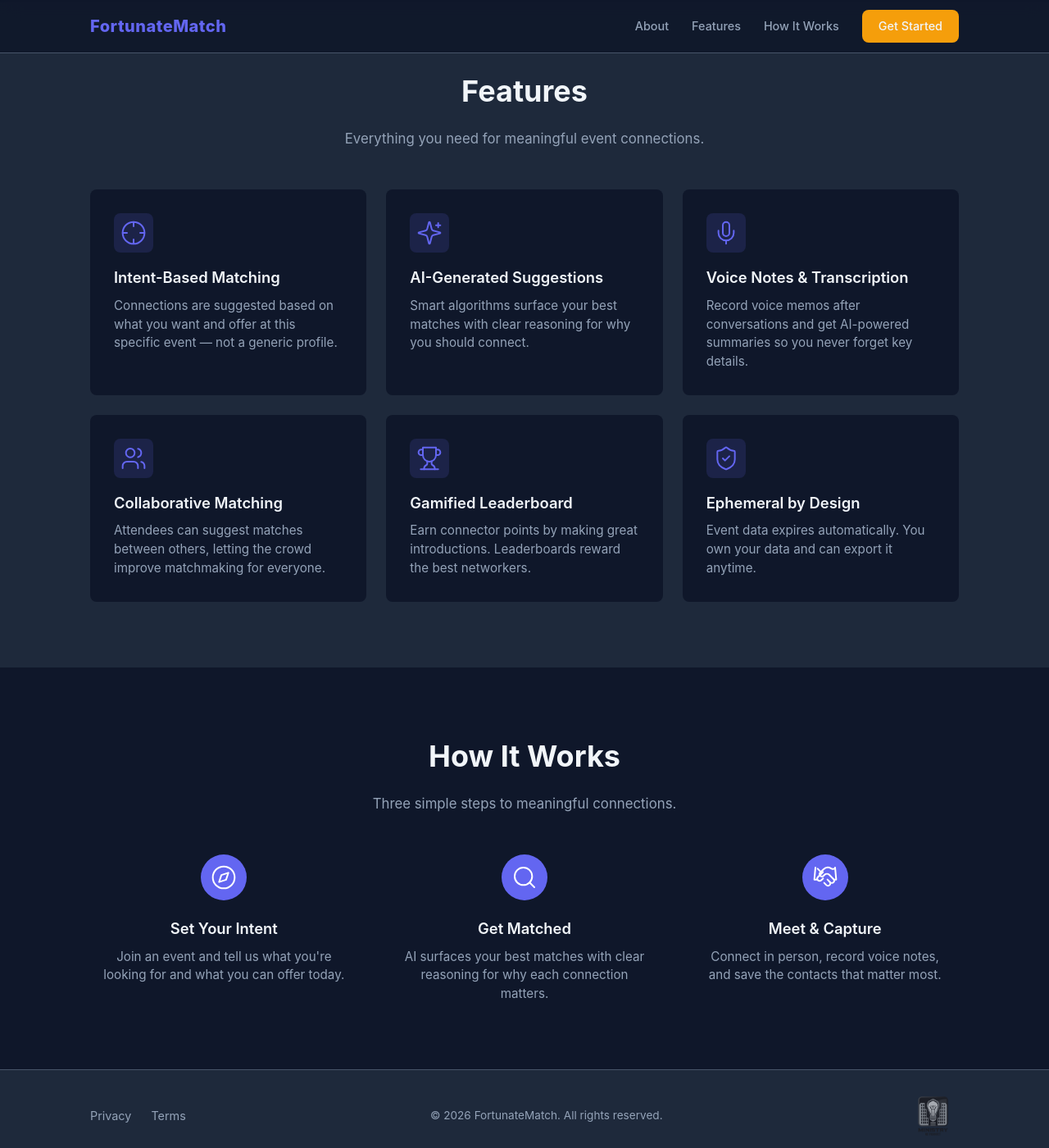
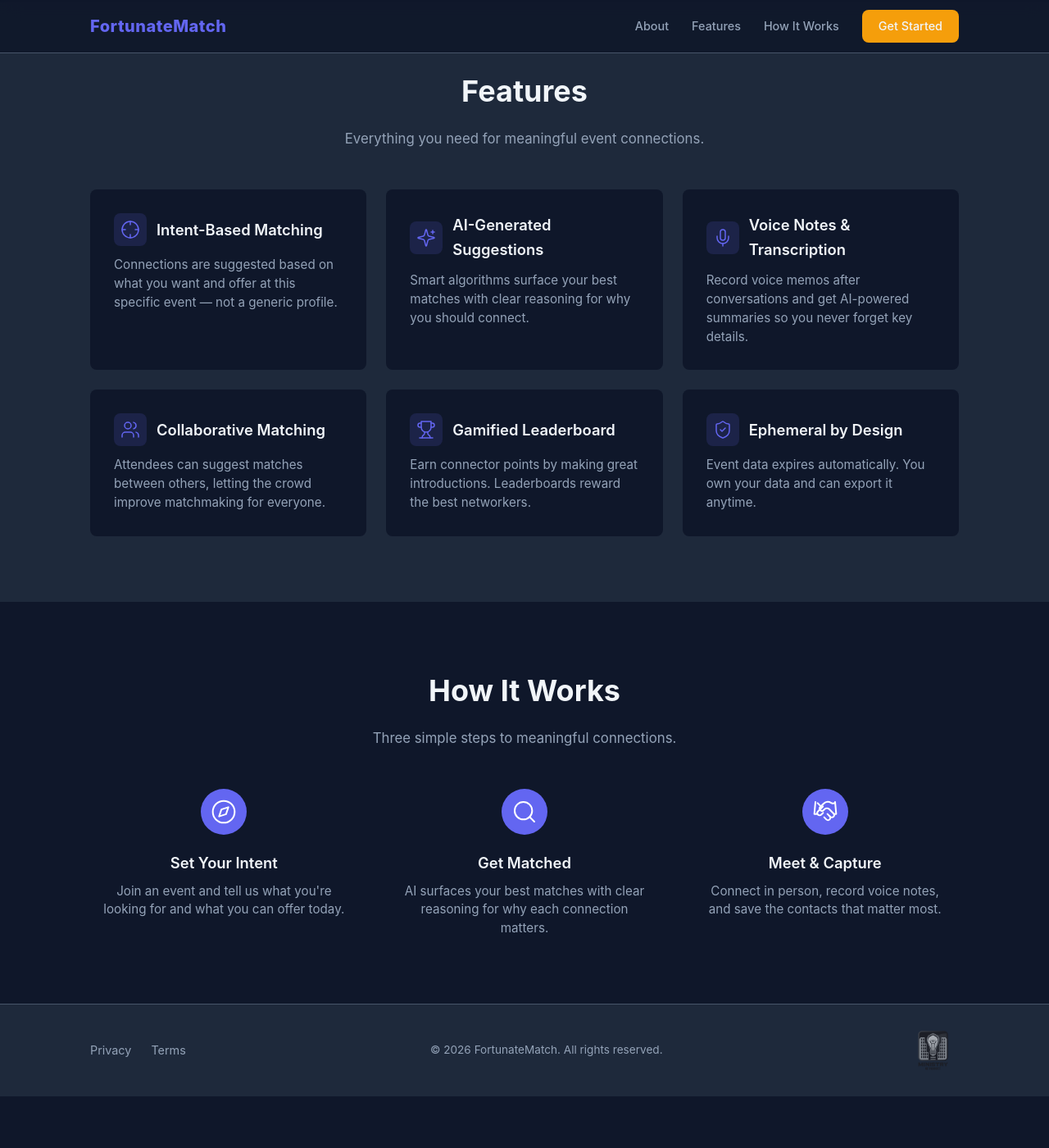
Before and after one commit to Ministry-of-Product/FortunateMatchWebsite, a Jekyll site: the page built from index.html, in a window 1280 px wide and 1400 px high, scrolled down 1526 px. Shown: the whole window at 82% size. Built offline with Jekyll 4.4.1, drawn with Linux system fonts in a browser that asks for light colours; after the commit the page ends 2863 px from its top, so only the background shows below that.

Commit message:
Formatting

```diff
--- a/_includes/features.html
+++ b/_includes/features.html
@@ -5,8 +5,10 @@
     <div class="card-grid">
       {% for feature in site.data.features %}
       <div class="card">
-        <span class="card-icon">{% include icon.html name=feature.icon size=32 %}</span>
-        <h3 class="card-title">{{ feature.title }}</h3>
+        <div class="card-header">
+          <span class="card-icon">{% include icon.html name=feature.icon size=24 %}</span>
+          <h3 class="card-title">{{ feature.title }}</h3>
+        </div>
         <p class="card-desc">{{ feature.description }}</p>
       </div>
       {% endfor %}
--- a/assets/css/style.css
+++ b/assets/css/style.css
@@ -270,22 +270,28 @@ img {
   background: var(--bg);
 }
 
+.card-header {
+  display: flex;
+  align-items: center;
+  gap: 12px;
+  margin-bottom: 12px;
+}
+
 .card-icon {
   display: flex;
   align-items: center;
   justify-content: center;
-  width: 48px;
-  height: 48px;
+  width: 40px;
+  height: 40px;
   border-radius: var(--radius);
   background: rgba(99, 102, 241, 0.15);
   color: var(--primary);
-  margin-bottom: 16px;
+  flex-shrink: 0;
 }
 
 .card-title {
   font-size: 1.15rem;
   font-weight: 600;
-  margin-bottom: 8px;
 }
 
 .card-desc {
```
